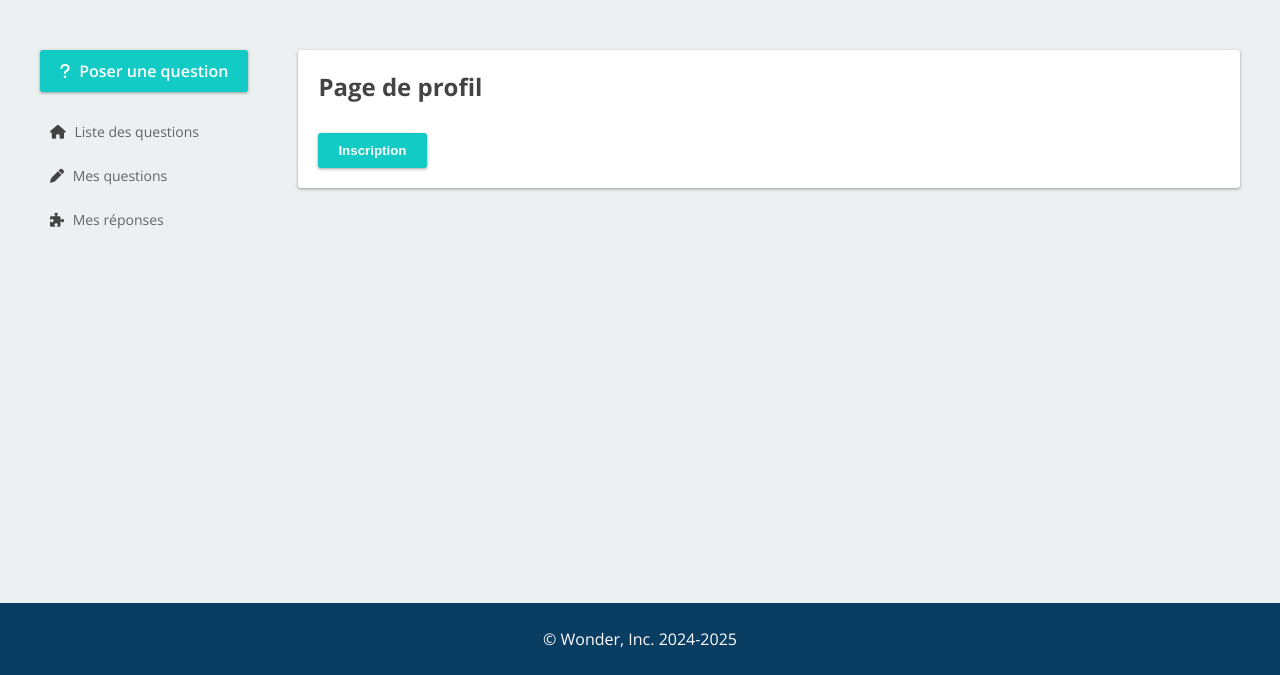
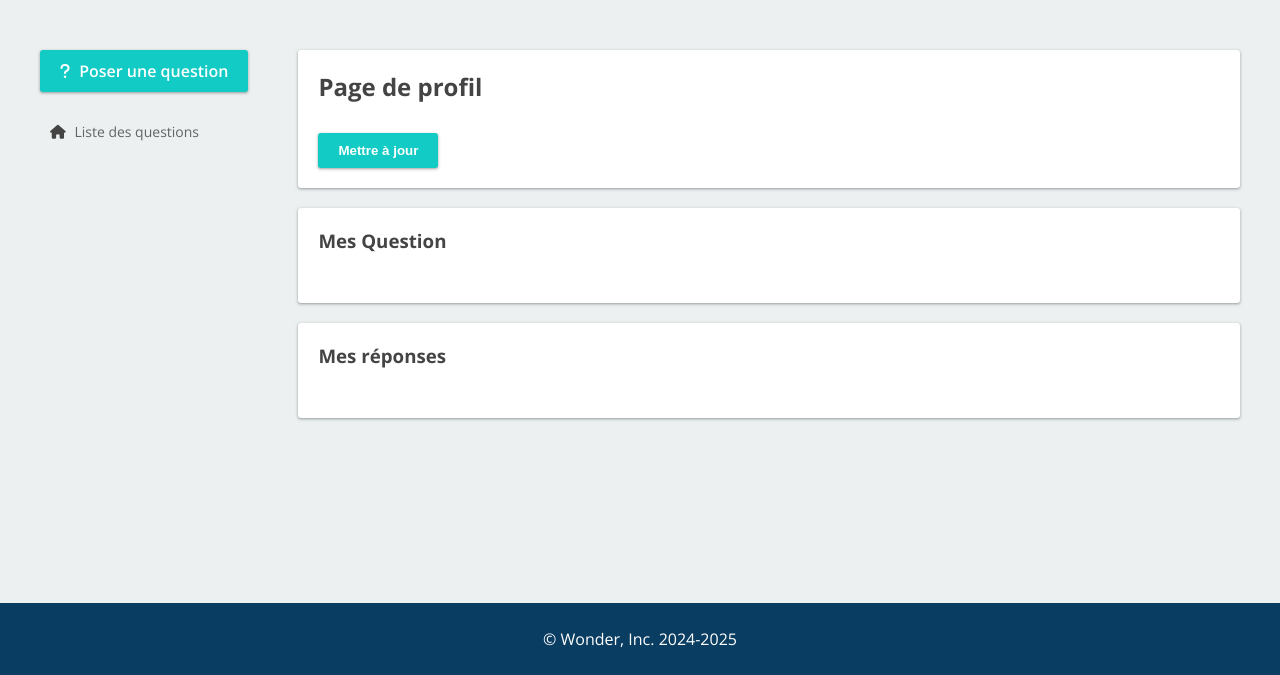
Before and after one commit to Adoum15/Wonder, a Symfony app: template templates/user/index.html.twig in a window 1280 px wide. Shown: the part 125-800 px from the top of the page. Run offline with Twig, Linux system fonts and the light colour scheme; the template is opened without the code that fills it, so the values that code supplies are empty; some libraries are stand-ins or nearby versions.

Commit message:
fin_page_prfil_utilisateur_connecté

```diff
--- a/src/Controller/HomeController.php
+++ b/src/Controller/HomeController.php
@@ -13,7 +13,7 @@ class HomeController extends AbstractController
     public function index(QuestionRepository $questionRepository): Response
     {
 
-        $questions = $questionRepository->findAll();
+        $questions = $questionRepository->findBy([], ['createdAt' => 'DESC']);
         return $this->render('home/index.html.twig', [
             'questions' => $questions
         ]);
--- a/templates/partials/_sidebar.html.twig
+++ b/templates/partials/_sidebar.html.twig
@@ -9,13 +9,5 @@
 			<i class="fa-solid fa-home mr-5"></i>
 			Liste des questions
 		</a>
-		<a href="#">
-			<i class="fa-solid fa-pen mr-5"></i>
-			Mes questions
-		</a>
-		<a href="#">
-			<i class="fa-solid fa-puzzle-piece mr-5"></i>
-			Mes réponses
-		</a>
 	</ul>
 </div>
--- a/templates/user/index.html.twig
+++ b/templates/user/index.html.twig
@@ -4,12 +4,31 @@
 
 {% block body %}
 
-    <div class="block">
+    <div class="block mb-20">
         <h2 class="pb-30">Page de profil</h2>
         {{form_start(form)}}
         {{form_rest(form)}}
-        <button class="btn btn-primary">Inscription</button>
+        <button class="btn btn-primary">Mettre à jour</button>
         {{form_end(form)}}
     </div>
 
+    <div class="block mb-20">
+        <h3 class="pb-30">Mes Question</h3>
+        <ul>
+            {% for question in app.user.questions %}
+                <li>{{ question.title }}</li>
+            {% endfor %}
+        </ul>
+    </div>
+
+    <div class="block">
+        <h3 class="pb-30">Mes réponses</h3>
+        <ul>
+            {% for comment in app.user.comments %}
+                <li>{{comment.content | slice(0, 50)}} ...</li>
+            {% endfor %}
+        </ul>
+    </div>
+
+
 {% endblock %}
```
Also changed, not shown: src/Controller/UserController.php (+5 -2 lines), src/Entity/User.php (+6 -6 lines).
